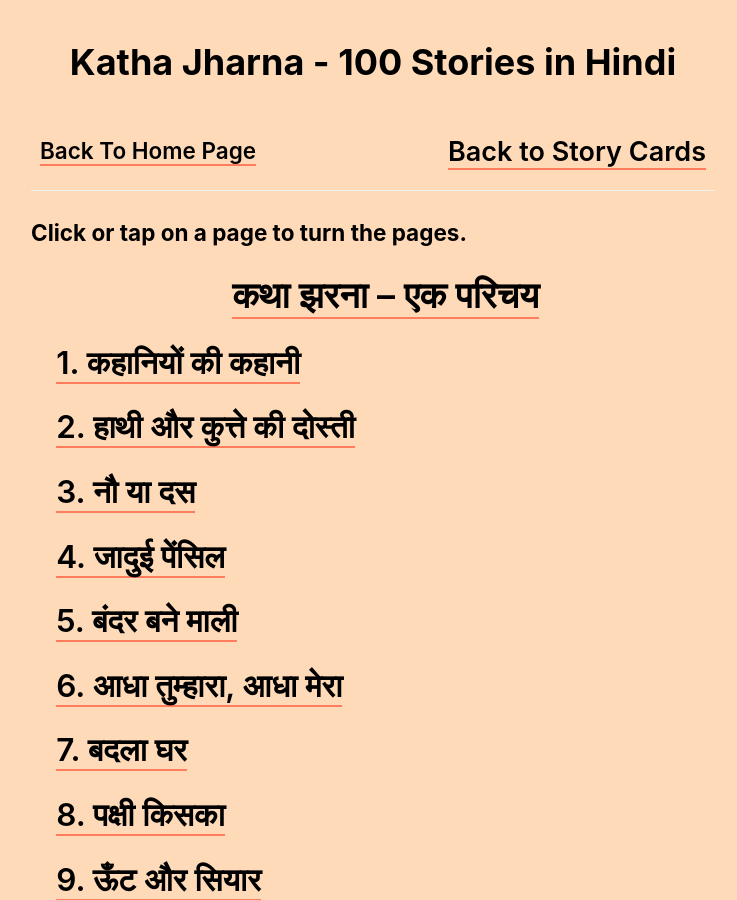
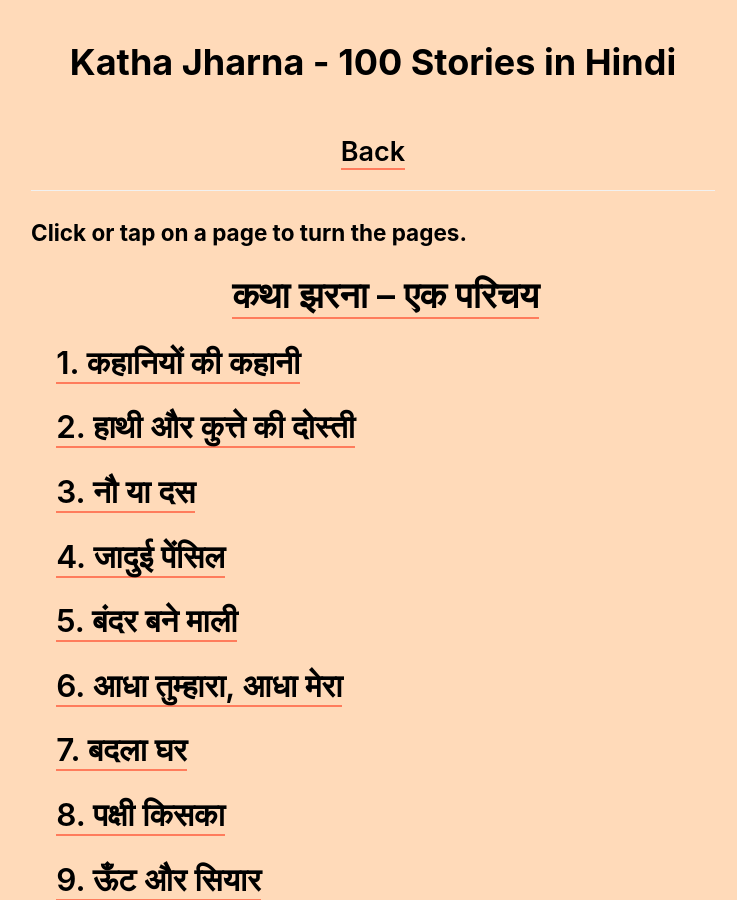
Before and after one commit to ssenthilanand/rsmf-new, a Jekyll site: the page storycards/hindi/index.html, which Jekyll copies as it is, in a window 1280 px wide and 900 px high. Shown: the whole window, without its empty margins (267-1004 px from the left). Built offline with Jekyll 4.4.1, drawn with Linux system fonts in a browser that asks for light colours.

Commit message:
Change links on hindi storycards index

```diff
--- a/story.markdown
+++ b/story.markdown
@@ -53,7 +53,7 @@ The Story Cards are presently available in **Tamil, Hindi, English,Kannada, Mara
   <em>From a Tribal village in Rajasthan</em>
 </p>
 
- - <p style="text-align:justify; text-justify: inter-word">The collection of stories  in Hindi were shared online during the pandemic to facilitate learning of the children in the following link: [<span style="text-decoration: underline">https://rajifoundation.in/storycards/index.html</span>](https://rajifoundation.in/storycards/index.html)</p>
+ - <p style="text-align:justify; text-justify: inter-word">The collection of stories  in Hindi were shared online during the pandemic to facilitate learning of the children in the following link: [<span style="text-decoration: underline">https://rajifoundation.in/storycards/hindi/index.html</span>](storycards/hindi/index.html)</p>
 
 <p style="text-align:justify; text-justify: inter-word">Several schools, including KV s and NGOs have reported that the link was extremely useful to them during the pandemic to interact with the children.</p>
  - <p style="text-align:justify; text-justify: inter-word">The Tamil story cards were distributed to a wide range of children’s homes and orphanages in Tamil Nadu in collaboration with Dept. of Social Defence, TN.</p>
--- a/storycards/hindi/index.html
+++ b/storycards/hindi/index.html
@@ -24,8 +24,9 @@
       </header>
 
       <table>
-        <td style="text-align: left;"><h5><a href="../index.html">Back To Home Page</a></h5></td>
-        <td style="text-align: right;"><h4><a href="about.html">Back to Story Cards</a></h4></td>
+        <!-- <td style="text-align: left;"><h5><a href="../index.html">Back To Home Page</a></h5></td>
+        <td style="text-align: right;"><h4><a href="about.html">Back to Story Cards</a></h4></td> -->
+        <td style="text-align: center;"><h4><a href="../../story/">Back</a></h4></td>
       </table>
 
       <h5>Click or tap on a page to turn the pages.</h5>
@@ -252,6 +253,10 @@
         </td>
       </table> -->
 
+      <table>
+        <td style="text-align: center;"><h4><a href="../../story/">Back</a></h4></td>
+      </table>
+
       <hr>
       <footer role="contentinfo">
         <p>
```
